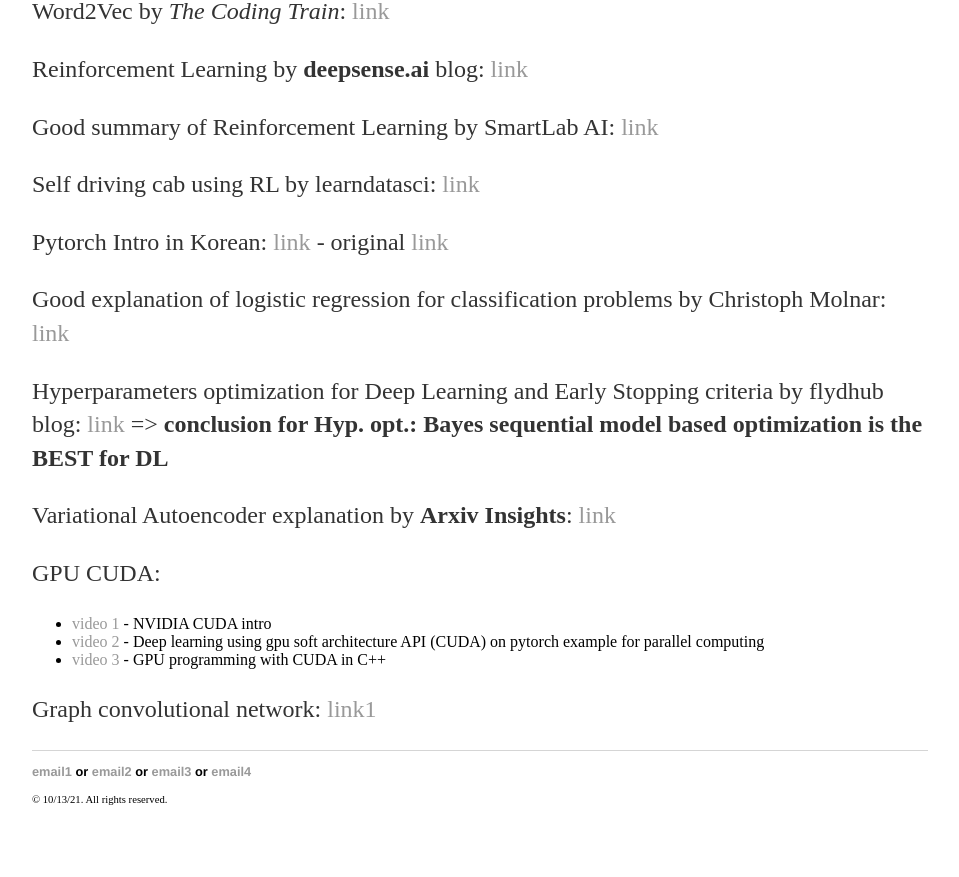
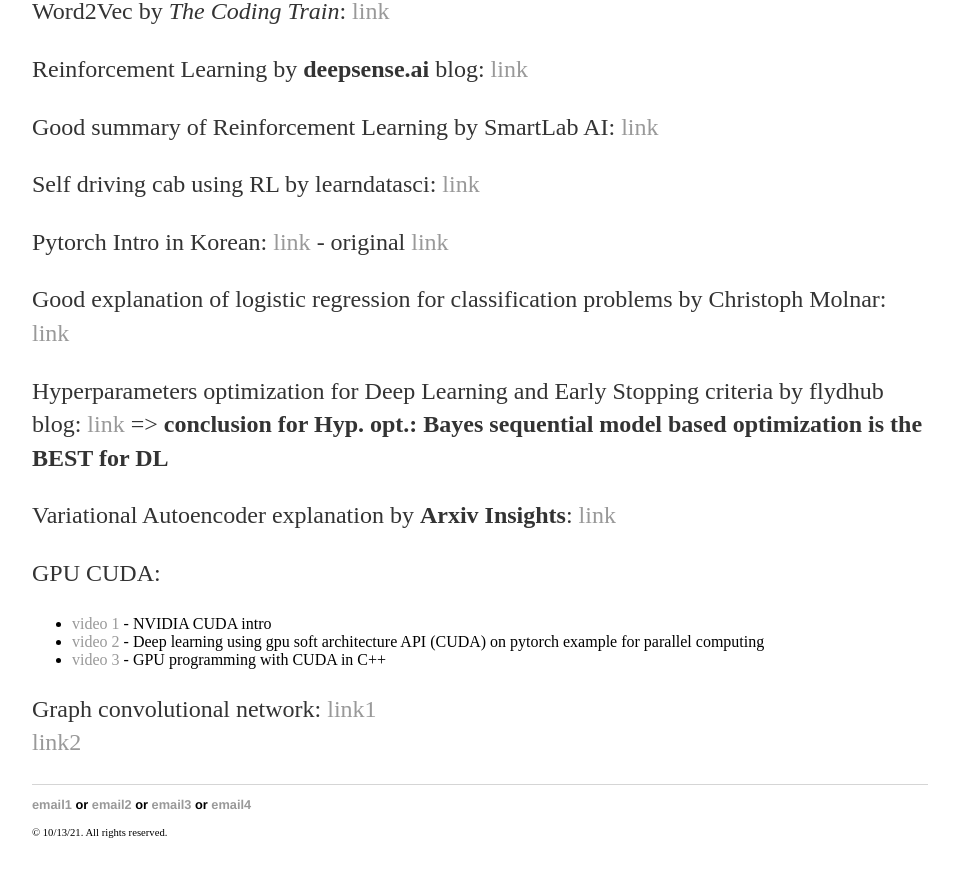
Before and after one commit to yjkweon24/yjkweon24.github.io, a Jekyll site: the page built from _posts/2019-03-16-Academic.md, in a window 1280 px wide and 900 px high, scrolled down 5655 px. Shown: the top 877 px of the window, without its empty margins (160-1119 px from the left). Built offline with Jekyll 4.4.1, drawn with Linux system fonts in a browser that asks for light colours.

Commit message:
Update 2019-03-16-Academic.md

```diff
--- a/_posts/2019-03-16-Academic.md
+++ b/_posts/2019-03-16-Academic.md
@@ -141,3 +141,4 @@
 - [video 3](https://www.youtube.com/watch?v=1cHx1baKqq0) - GPU programming with CUDA in C++
 
 Graph convolutional network: [link1](https://neptune.ai/blog/graph-neural-network-and-some-of-gnn-applications)
+<br/>[link2](https://towardsdatascience.com/how-to-do-deep-learning-on-graphs-with-graph-convolutional-networks-7d2250723780)
```
